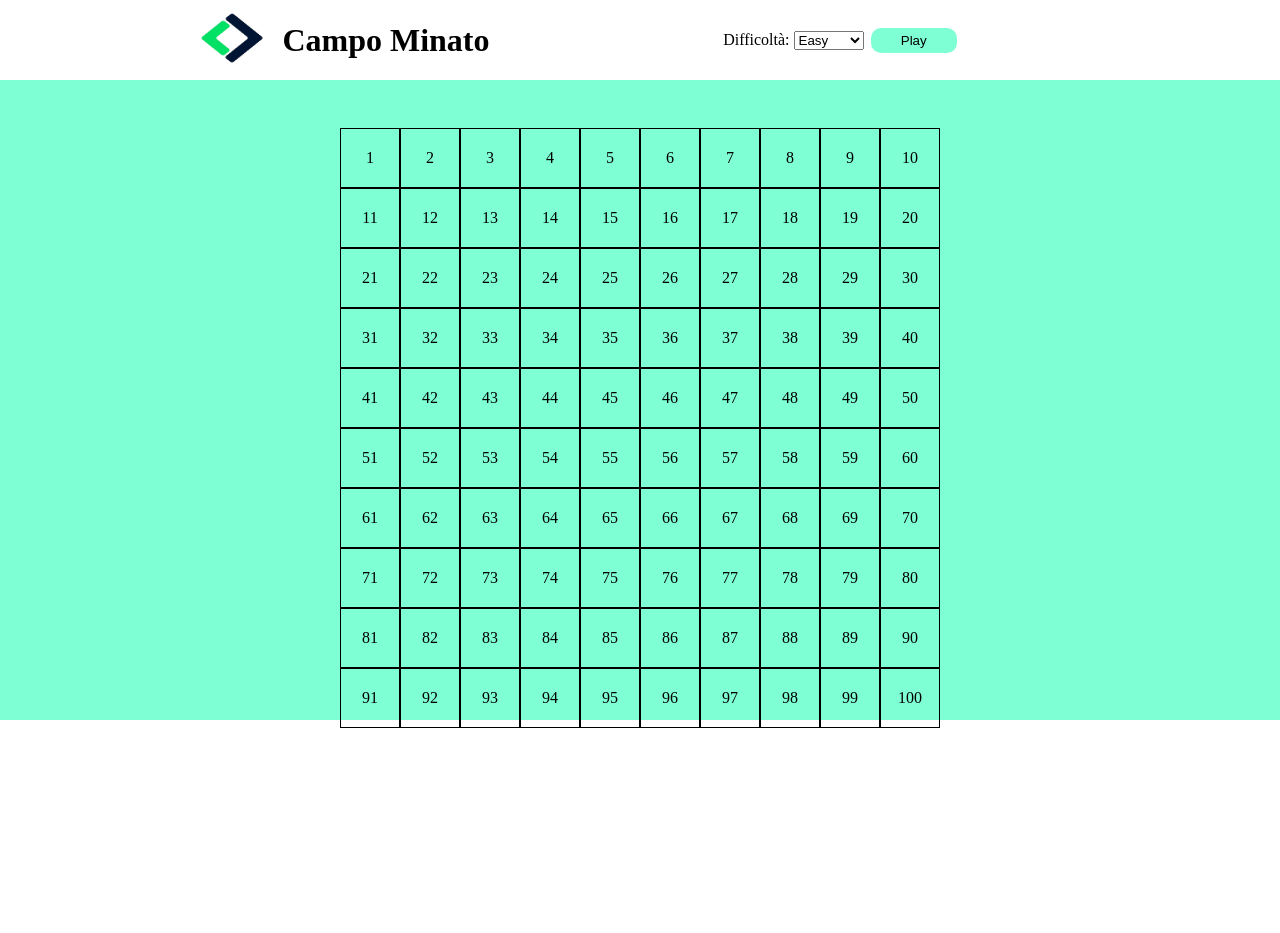
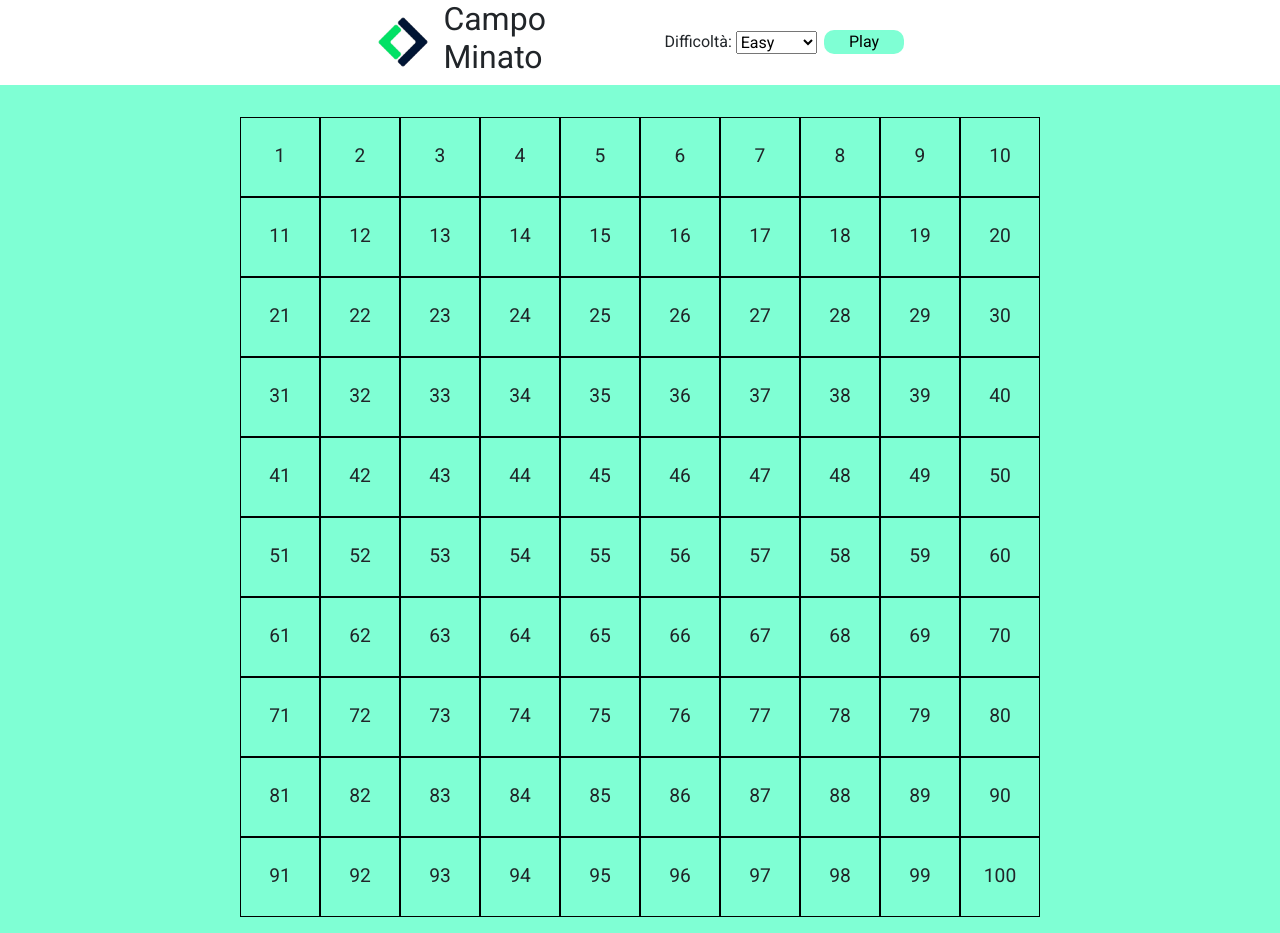
Before and after one commit to muccidavide/js-campominato-dom, a plain HTML site: page index.html in a window 1280 px wide. Both pictures are taken after a click on the input "Play". Before the commit the page ends 800 px from the top, so only its background shows below. Drawn offline with nearby package versions, Linux system fonts and the light colour scheme.

Commit message:
Complete, stop when game is over

```diff
--- a/assets/css/style.css
+++ b/assets/css/style.css
@@ -1,84 +1,103 @@
-*{
+* {
     margin: 0;
     padding: 0;
     box-sizing: border-box;
 }
 
-header{
-    height: 80px;
+body{
+    background-color: aquamarine;
+    font-family: 'Roboto', sans-serif;
+}
+
+/* #region Header */
+
+header {
+    background-color: white;
     display: flex;
     align-items: center;
     justify-content: space-evenly;
     padding: 0 1rem;
+    margin-bottom: 1rem;
 }
 
-header img{
+header img {
     max-width: 100%;
-    width: 100px;
+    min-width: 80px;
+    aspect-ratio: 1/1;
 }
 
-header h3{
+header h3 {
     font-size: 2rem;
 }
 
-#play{
+#play {
     background-color: aquamarine;
     margin-left: 0.2rem;
-    padding: 5px 30px;
+    padding: 0px 25px;
     border-radius: 10px;
     border: none;
 }
 
-footer{
-    height: 80px;
+.logo {
+    display: flex;
+    justify-content: center;
+    align-items: center;
 }
 
-.logo{
+.difficulty-level {
+    display: flex;
+    justify-content: center;
+    align-items: center;
+}
+
+
+/* #endregion Header */
+
+/* #region Main Section */
+
+.box{
+
+    width: 100%;
+    padding: 1rem;
+}
+.container {
+
+    margin: 0rem auto;
+    max-width: 1000px;
     display: flex;
     align-items: center;
-    width: 30%;
+    justify-content: center;
 }
 
-.difficulty-level{
-    width: 30%;
+.cells {
+    max-width: 800px;
+    display: flex;
+    flex-wrap: wrap;
+    justify-content: center;
+    align-items: center;
 }
 
-.box{
-    width: 100%;
-    height: calc(100vh - 160px);
-    background-color: aquamarine;
-    padding: 3rem 2rem;
-
+.cells h2 {
+    padding-top: 10rem;
 }
 
-.container {
-    width: 600px;
-    margin: 0rem auto;
+.cell {
 
-  }
-
-  .cells {
-
-    display: flex;
-    flex-wrap: wrap;
-  }
-
-  .cell {
     border: 1px solid black;
     aspect-ratio: 1 / 1;
     display: flex;
     align-items: center;
     justify-content: center;
-    width: calc(100% / 10);
+    font-size:1.2rem;
 
-  }
+}
 
-  .selected{
-      background-color: cornflowerblue;
-      color: white;
-  }
+.selected {
+    background-color: cornflowerblue;
+    color: white;
+}
 
-  .loose{
+.loose {
     height: 200px;
     width: 400px;
     background-color: rgb(0 21 52);
@@ -94,3 +113,5 @@ footer{
     border-radius: 10px;
     opacity: 0.8;
 }
+
+/* #endregion Main Section */
--- a/assets/js/main.js
+++ b/assets/js/main.js
@@ -1,123 +1,174 @@
-// Funzione creazione griglia
-let cellsElement = document.querySelector('.cells');
-let submitClick = document.getElementById('play')
+/* Campo Minato */
 
-let userDifficultyChoice = submitClick.addEventListener('click', function(){
-    let difficultySelectorElement = document.getElementById('difficulty').value;
+// selection of DOM input node to choose difficulty
+
+const levelButtonElement = document.getElementById('play');
+
+// EventListener to click to select difficulty and set param to generate bombs and grid
+
+levelButtonElement.addEventListener('click', function(event) {
+
+    let difficultyData = levelChoice(event);
+
+    generateGrid(difficultyData)
+
+    letsPLay(difficultyData)
+
+
+});
+
+/////////////////////////////////////////////////////////////////////////////////////////////////////
+
+function levelChoice(event) {
+        const userLevelChoiceElement = document.getElementById('difficulty');
+        let levelChosed = userLevelChoiceElement.value;
         let cellNumber;
+        let colsNumber;
 
-    //Reset Griglia e valori
-    cellsElement.innerHTML = '';
+        // scelta livello
 
-    //Livello di difficolta
-    if (difficultySelectorElement === 'easy') {
+        switch (levelChosed) {
+            case "easy":
                 cellNumber = 100;
-        cellForRowNumber = 10;
-    } else if (difficultySelectorElement === 'medium'){
+                colsNumber = 10;
+
+                break;
+            case "medium":
                 cellNumber = 81;
-        cellForRowNumber = 9;
-    } else {
+                colsNumber = 9;
+
+                break;
+            case "hard":
                 cellNumber = 49;
-        cellForRowNumber = 7;
+                colsNumber = 7;
+
+                break;
+        }
+        /// creazione Bombe
+
+        let bombsNumbers = bombsGenerator(cellNumber);
+        return {
+            bombs: bombsNumbers,
+            cell:cellNumber,
+            cols: colsNumber};
+    }
+/**
+ * Returns an array of random numbers between 1 and cellNumber values
+ * @param {number} cellNumber The minimun number to generate the bombs from
+ * @returns {array}
+ */
+
+function bombsGenerator(cellNumber) {
+
+    let bombArray = [];
+        while (bombArray.length !== 16){
+
+            let newBomb = Math.floor(Math.random() * cellNumber) + 1;
+            if (!bombArray.includes(newBomb)){
+                bombArray.push(newBomb)
             }
 
-    // Generare Griglia
-
-    generateGrid(cellsElement, 'div', 'cell', cellNumber);
-
-    // Selezione Celle
-    activateCell('.cell', cellNumber)
-
-})
-
-// Creazione square table in base al livello di difficoltà
-
-function generateGrid(selector, tag_name, class_name, limit) {
-
-    const gameAreaElement = document.querySelector('.cells')
-
-    // pulire area di gioco
-    gameAreaElement.innerHTML = ''
-
-    for (let index = 1; index <= limit; index++) {
-        let cellItem = document.createElement(tag_name);
-        selector.append(cellItem);
-        cellItem.classList.add(class_name);
-        cellItem.style.width = `calc(100% / ${cellForRowNumber})`
-        cellItem.append(index)
-
-        gameAreaElement.append(cellItem)
-    }
         }
 
-// Interazione al click dell'utente
+    return bombArray
 
-function activateCell(class_name, cellNumber) {
+}
 
-    const cells = document.querySelectorAll(class_name)
-    //console.log(cells);
-    let bombsNumber = bombsGenerator(cellNumber);
-    console.log(bombsNumber);
-    // valori per vittoria utente
-    let victoryNumber = cells.length - bombsNumber.length;
-    let userNumbersPlayed = [];
+/**
+ *
+ * @param {object} difficultyData object with cell number, cols number and bombs number
+ */
+function generateGrid(difficultyData) {
+    let tableBoxElement = document.querySelector('.cells');
+    tableBoxElement.innerHTML = "";
+
+    for (let i = 1; i <= difficultyData.cell; i++) {
+        let newCell =  document.createElement("div");
+        newCell.classList.add("cell");
+        tableBoxElement.append(newCell)
+        newCell.insertAdjacentHTML("beforeend", i )
+        newCell.style.width = `calc(100%/${difficultyData.cols})`;
+
+    }
+
+}
+
+/**
+ *
+ * @param {object} difficultyData object with cell number, cols number and bombs number
+ */
+
+function letsPLay(difficultyData) {
+    let cellElement = document.querySelectorAll(".cell");
+    let bombsNumber = difficultyData.bombs.sort((a, b) => a - b);;
+    let victoryNumbers = cellElement.length - bombsNumber.length;
+    let userNumbers = [];
+
+    cellElement.forEach((cell, index) => {
+
+        cell.bombs = bombsNumber;
+        cell.victory = victoryNumbers;
+        cell.index = index
+        cell.cellElement = cellElement
+        cell.userNumbers = userNumbers
 
 
-    for (let index = 0; index < cells.length; index++) {
+        cell.addEventListener('click', winOrLoose)
 
-        const cell = cells[index];
-        let cellNumber = index + 1;
+    });
 
-        cell.addEventListener('click', function letsPlay() {
-
-            // Utente seleziona cella senza bomba
-            if (bombsNumber.indexOf(cellNumber) === -1 && userNumbersPlayed.indexOf(cellNumber)  === -1 ) {
-
-                 // si colora di blue la cella e aggiungo numero cella ad Array numeri utente (userNumberPlayed)
-                cell.style.backgroundColor = 'cornflowerblue';
-                cell.style.color = 'white';
-                userNumbersPlayed.push(cellNumber)
-
-                // VITTORIA!!! : se numero giocate === numero vittoria allora l'utente ha vinto! esce avviso a schermo
-                if (userNumbersPlayed === victoryNumber) {
-                    let loose = document.createElement('div')
-                    loose.classList.add('loose')
-                    document.querySelector('.container').append(loose)
-                    document.querySelector('.container .loose').insertAdjacentHTML('beforeend', `<span>Hai Vinto! Mosse corette: ${userNumbersPlayed.length}</span>`)
 }
 
+// Main function to play game when selecting cell
 
-                // Utente Seleziona una bomba e perde: esce avviso a schermo
-            } else if(bombsNumber.includes(cellNumber) && userNumbersPlayed.indexOf(cellNumber)  === -1 ){
-                cell.style.backgroundColor = 'red';
-                userNumbersPlayed.push(cellNumber)
+function winOrLoose(event) {
+    // keep data from target to pass it to Event Listener
+    let bombsNumber = event.target.bombs;
+    let victoryNumbers = event.target.victory
+    let index = event.target.index
+    let userNumbers = event.target.userNumbers
 
-                let loose = document.createElement('div')
-                loose.classList.add('loose')
-                document.querySelector('.container').append(loose)
-                document.querySelector('.container .loose').insertAdjacentHTML('beforeend', `<span>Hai Perso! Mosse corette: ${userNumbersPlayed.length - 1}</span>`)
+    // check if number is a bomb or not
+    if (!bombsNumber.includes(index + 1)){
+        this.style.backgroundColor = "blue";
+        this.style.color = "white";
 
-            }
-        })
+        if (!userNumbers.includes(index + 1)) {
+            userNumbers.push(index + 1)
+            // Victory condition
+            if (userNumbers.length == victoryNumbers) {
+                alert("Bravissimo Hai Vinto")
 
             }
         }
 
-/*
-Il computer deve generare 16 numeri casuali nello stesso range della difficoltà prescelta: le bombe :bomba:.
-I numeri nella lista delle bombe non possono essere duplicati.
-*/
-
-function bombsGenerator(cellNumber) {
-    let bombs = [];
-
-    while(bombs.length < 16){
-        let randomNumbers = Math.floor(Math.random() * cellNumber) +1;
-
-        if (bombs.indexOf(randomNumbers) === -1) {
-            bombs.push(randomNumbers);
+    } else {
+        // Game Over if cell is a bomb and stop the game
+        game_over(bombsNumber)
+        console.log(userNumbers);
+        alert(`Oops Hai perso tentativi corretti ${userNumbers.length}`)
     }
 }
 
-    return bombs;
+/**
+ *
+ * @param {number} bombsNumber // bombs number random generated
+ */
+
+function game_over(bombsNumber,) {
+  // show all bombs and remove event listener
+  const cells = document.querySelectorAll('.cell')
+
+
+  /* End game with a loop and remove eventListener form all cells */
+  for (let i = 0; i < cells.length; i++) {
+    const cell = cells[i];
+    // remove event listner
+    cell.removeEventListener('click', winOrLoose)
+    // show all bombsNumber
+    if (bombsNumber.includes(Number(cell.innerText))) {
+      cell.style.backgroundColor = 'red'
+      cell.innerText = '💣'
     }
+  }
+}
--- a/index.html
+++ b/index.html
@@ -6,46 +6,69 @@
     <meta http-equiv="X-UA-Compatible" content="IE=edge">
     <meta name="viewport" content="width=device-width, initial-scale=1.0">
     <title>Campo Minato</title>
+    <link rel="preconnect" href="https://fonts.googleapis.com">
+    <link rel="preconnect" href="https://fonts.gstatic.com" crossorigin>
+    <link href="https://fonts.googleapis.com/css2?family=Roboto:wght@400;700&display=swap" rel="stylesheet">
+    <link rel="stylesheet" href="https://cdnjs.cloudflare.com/ajax/libs/font-awesome/6.1.0/css/all.min.css"
+        integrity="sha512-10/jx2EXwxxWqCLX/hHth/vu2KY3jCF70dCQB8TSgNjbCVAC/8vai53GfMDrO2Emgwccf2pJqxct9ehpzG+MTw=="
+        crossorigin="anonymous" referrerpolicy="no-referrer" />
+    <link href="https://cdn.jsdelivr.net/npm/bootstrap@5.1.3/dist/css/bootstrap.min.css" rel="stylesheet"
+        integrity="sha384-1BmE4kWBq78iYhFldvKuhfTAU6auU8tT94WrHftjDbrCEXSU1oBoqyl2QvZ6jIW3" crossorigin="anonymous">
+
+    <!-- HERE CSS!  -->
     <link rel="stylesheet" href="./assets/css/style.css">
 </head>
 
 <body>
     <header>
-
-        <div class="logo">
+        <div class="row">
+            <div class="logo col-12 col-lg-6">
                 <div class="img-box">
                     <img height="80px" src="./assets/img/logo.jpg" alt="">
                 </div>
                 <div class="text-box">
                     <h3>Campo Minato</h3>
                 </div>
-
-
             </div>
-        <div class="difficulty-level">
+            <!-- /Logo -->
+            <div class="difficulty-level col-12 col-lg-6">
 
                 <label for="difficulty">Difficoltà:</label>
-            <select name="difficulty" id="difficulty">
+                <select class="mx-1" name="difficulty" id="difficulty">
                     <option value="easy">Easy</option>
                     <option value="medium">Medium</option>
                     <option value="hard">Hard</option>
                 </select>
                 <input id="play" type="submit" value="Play">
-
-
             </div>
+        </div>
+        <!-- /Input Difficulty -->
 
     </header>
+    <!-- /header_site -->
 
+    <main>
         <div class="box">
             <div class="container">
                 <div class="cells">
-
+                    <div class="instruction text-center">
+                        <h2>
+                            ⬆ Seleziona il livello di difficoltà e inizia a giocare!!! ⬆
+                        </h2>
+                        <p>💣💣💣</p>
+                    </div>
                 </div>
             </div>
         </div>
 
+    </main>
+    <!-- /header_site -->
 
+
+
+    <script src="https://cdn.jsdelivr.net/npm/bootstrap@5.1.3/dist/js/bootstrap.bundle.min.js"
+        integrity="sha384-ka7Sk0Gln4gmtz2MlQnikT1wXgYsOg+OMhuP+IlRH9sENBO0LRn5q+8nbTov4+1p" crossorigin="anonymous">
+    </script>
     <script src="./assets/js/main.js"></script>
 
 </body>
```
Lines whose indentation alone changed are shown as unchanged.
